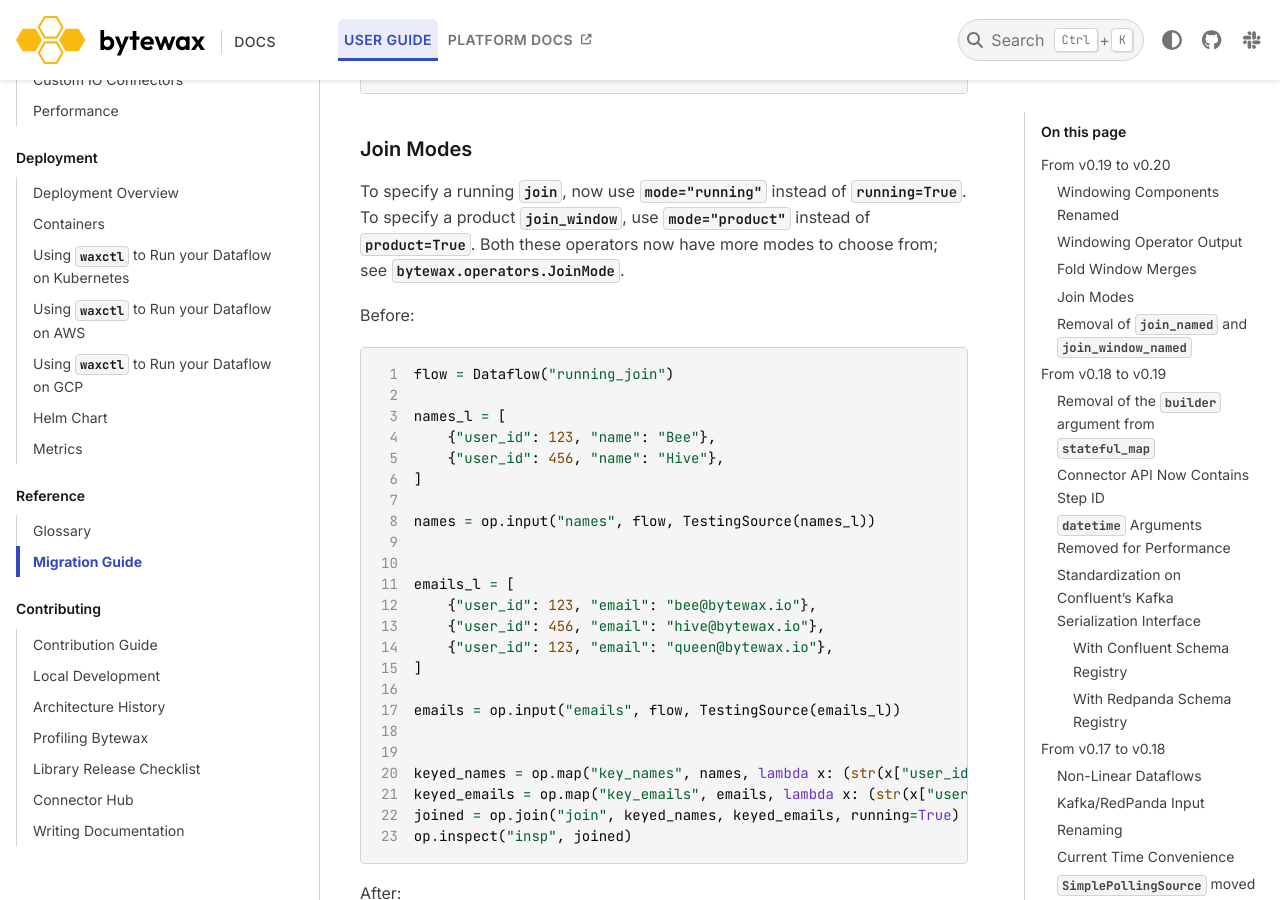
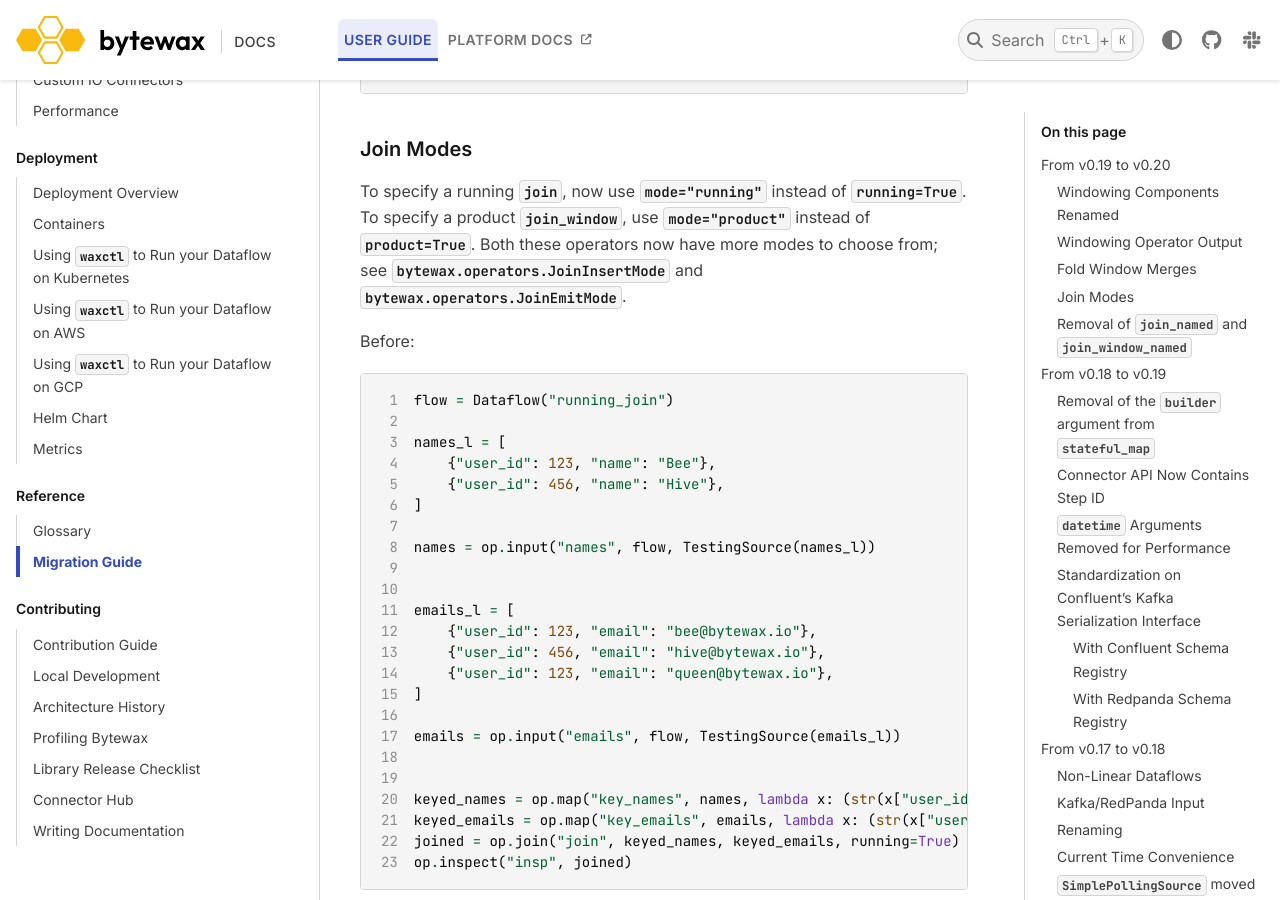
Before and after one commit to bytewax/bytewax, a Sphinx documentation site: the page built from docs/guide/reference/migration.md, in a window 1280 px wide and 900 px high, scrolled down 5380 px. Built offline with Sphinx 7.4.7 and the PyData theme 0.15.4, drawn with Linux system fonts in a browser that asks for light colours; pages that are not in the unit, such as notebooks, are missing from menus.

```diff
--- a/Cargo.toml
+++ b/Cargo.toml
@@ -1,6 +1,6 @@
 [package]
 name = "bytewax"
-version = "0.19.1"
+version = "0.20.0"
 edition = "2021"
 
 [lib]
--- a/docs/guide/reference/migration.md
+++ b/docs/guide/reference/migration.md
@@ -243,7 +243,7 @@ op.inspect("inspect", counts.down)
 
 ### Join Modes
 
-To specify a running {py:obj}`~bytewax.operators.join`, now use `mode="running"` instead of `running=True`. To specify a product {py:obj}`~bytewax.operators.windowing.join_window`, use `mode="product"` instead of `product=True`. Both these operators now have more modes to choose from; see {py:obj}`bytewax.operators.JoinMode`.
+To specify a running {py:obj}`~bytewax.operators.join`, now use `mode="running"` instead of `running=True`. To specify a product {py:obj}`~bytewax.operators.windowing.join_window`, use `mode="product"` instead of `product=True`. Both these operators now have more modes to choose from; see {py:obj}`bytewax.operators.JoinInsertMode` and {py:obj}`bytewax.operators.JoinEmitMode`.
 
 Before:
 
```
Also changed, not shown: 1 other file.
